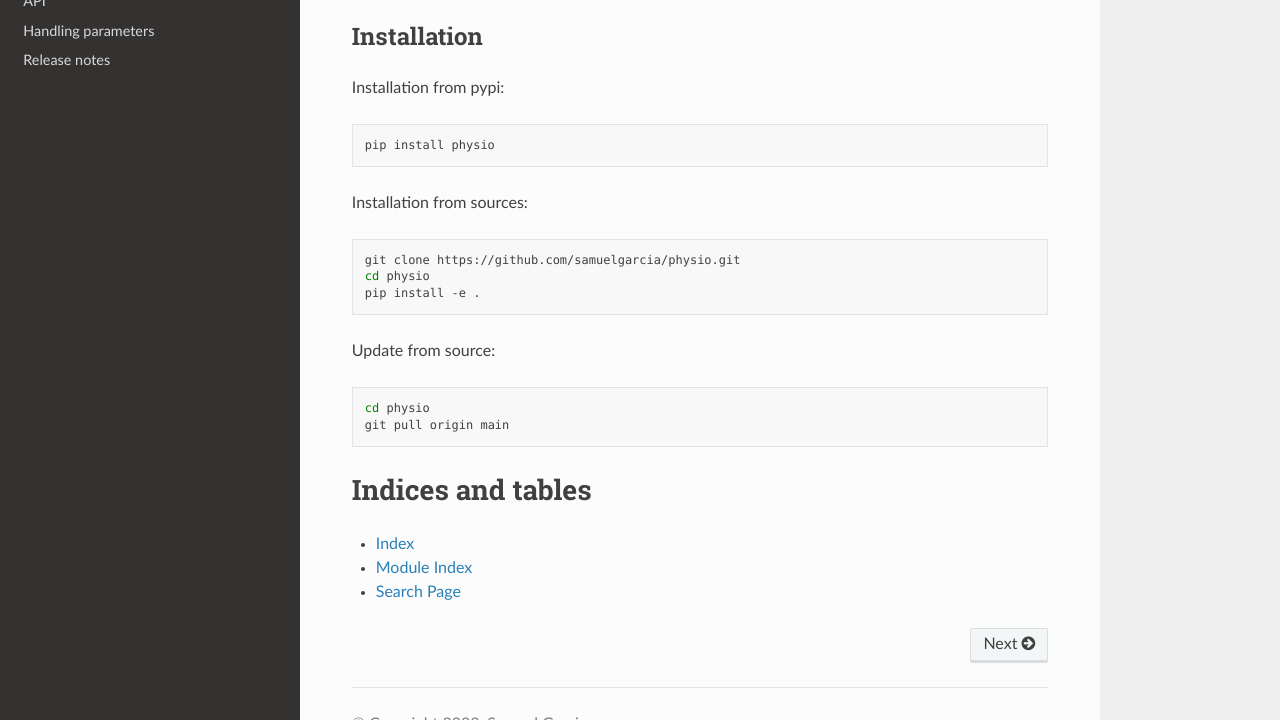
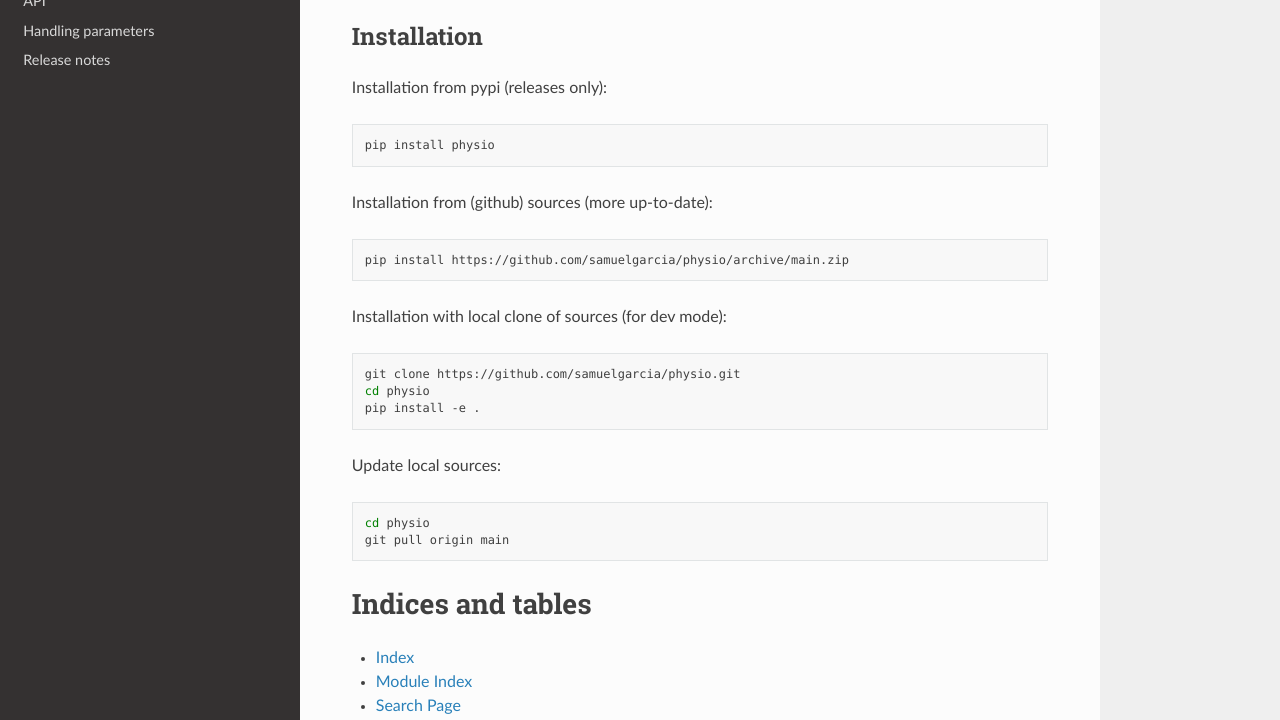
Before and after one commit to samuelgarcia/physio, a Sphinx documentation site: the page built from doc/index.rst, in a window 1280 px wide and 900 px high, scrolled down 926 px, cut to the strip 180-900 px from the top of the window. Built offline with Sphinx 7.4.7 and the Read the Docs theme 3.1.0, drawn with Linux system fonts in a browser that asks for light colours.

Commit message:
install from sources

```diff
--- a/doc/index.rst
+++ b/doc/index.rst
@@ -49,14 +49,21 @@ Features
 Installation
 ------------
 
-Installation from pypi:
+Installation from pypi (releases only):
 
 .. code-block:: bash
 
    pip install physio
 
 
-Installation from sources:
+Installation from (github) sources (more up-to-date):
+
+.. code-block:: bash
+
+   pip install https://github.com/samuelgarcia/physio/archive/main.zip
+
+
+Installation with local clone of sources (for dev mode):
 
 .. code-block:: bash
 
@@ -64,16 +71,12 @@ Installation from sources:
    cd physio
    pip install -e .
 
-Update from source:
+Update local sources:
 
 .. code-block:: bash
 
    cd physio
    git pull origin main
-
-
-
-
 
 
 
```
